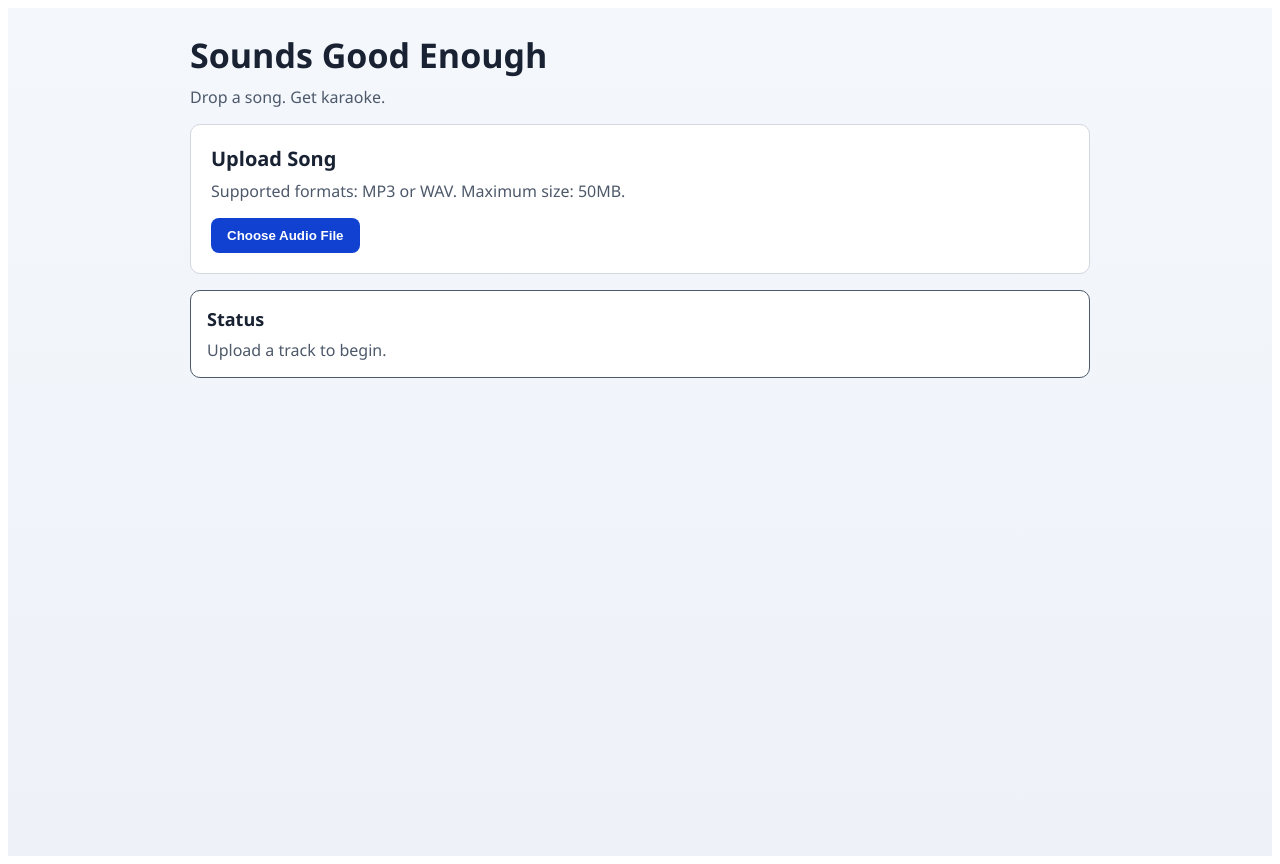
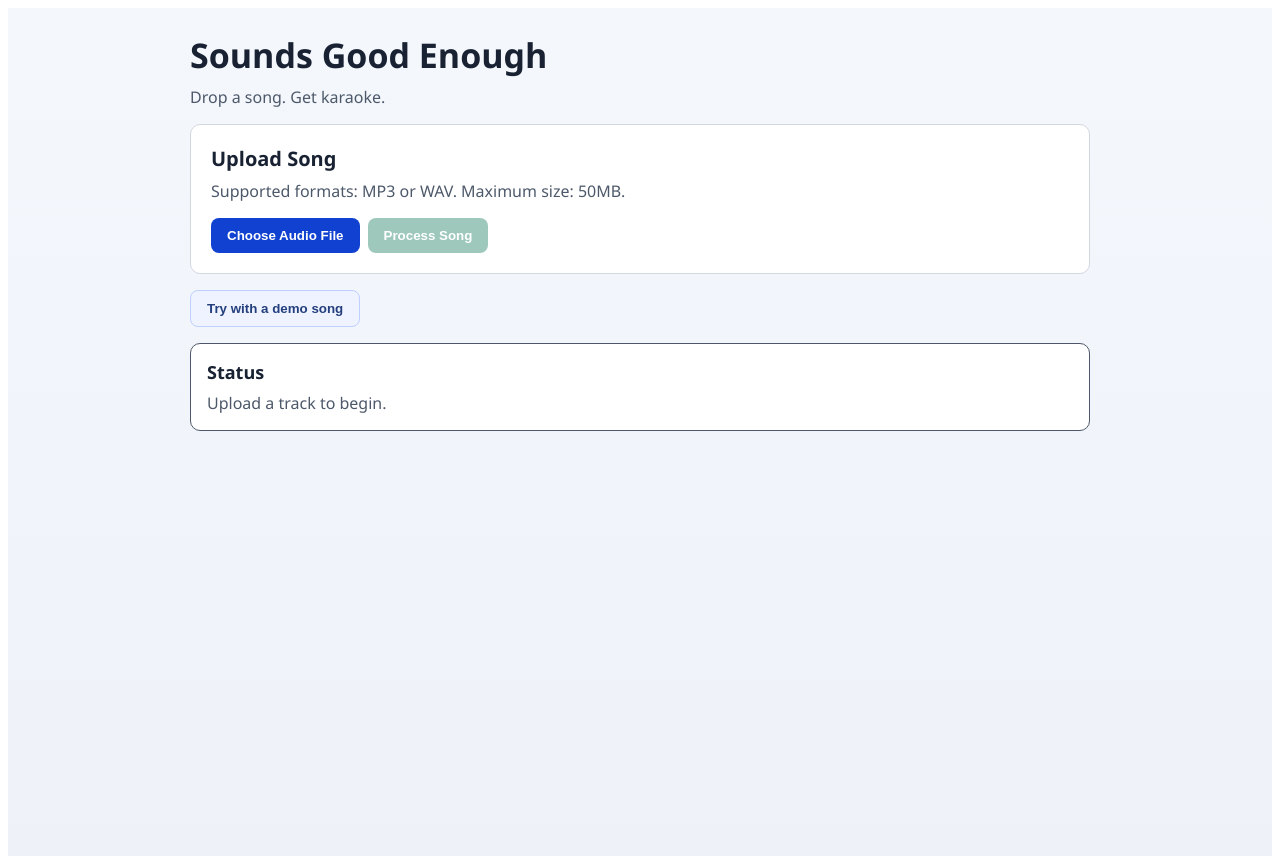
Before and after one commit to VianneyMI/tech_europe_paris_ai_hackathon, a React (Vite) app in the folder sounds_good_enough/frontend/: page / in a window 1280 px wide. Built offline with nearby package versions, Linux system fonts and the light colour scheme; no server answers.

Commit message:
Step 6: polish demo flow and upload UX

```diff
--- a/sounds_good_enough/frontend/src/App.tsx
+++ b/sounds_good_enough/frontend/src/App.tsx
@@ -1,7 +1,7 @@
 import { useState } from "react";
 import type { CSSProperties, JSX } from "react";
 import type { ProcessResponse } from "./api/client";
-import { processAudio } from "./api/client";
+import { fetchDemo, processAudio } from "./api/client";
 import ProcessingStatus from "./components/ProcessingStatus";
 import Results from "./components/Results";
 import UploadZone from "./components/UploadZone";
@@ -11,9 +11,15 @@ export default function App(): JSX.Element {
   const [message, setMessage] = useState<string>("Upload a track to begin.");
   const [result, setResult] = useState<ProcessResponse | null>(null);
 
+  const resetToIdle = (): void => {
+    setStatus("idle");
+    setMessage("Upload a track to begin.");
+    setResult(null);
+  };
+
   const handleSelectFile = async (file: File): Promise<void> => {
     setStatus("processing");
-    setMessage("Separating vocals and transcribing lyrics. This may take a minute.");
+    setMessage(`Processing ${file.name}. This may take a minute.`);
     setResult(null);
 
     try {
@@ -21,6 +27,23 @@ export default function App(): JSX.Element {
       setResult(payload);
       setStatus("done");
       setMessage("Processing completed.");
+    } catch (error) {
+      const detail = error instanceof Error ? error.message : "Unexpected error.";
+      setStatus("error");
+      setMessage(detail);
+    }
+  };
+
+  const handleTryDemo = async (): Promise<void> => {
+    setStatus("processing");
+    setMessage("Loading demo song...");
+    setResult(null);
+
+    try {
+      const payload = await fetchDemo();
+      setResult(payload);
+      setStatus("done");
+      setMessage("Demo loaded.");
     } catch (error) {
       const detail = error instanceof Error ? error.message : "Unexpected error.";
       setStatus("error");
@@ -36,14 +59,29 @@ export default function App(): JSX.Element {
           <p style={styles.subtitle}>Drop a song. Get karaoke.</p>
         </header>
         <UploadZone disabled={status === "processing"} onSelectFile={handleSelectFile} />
+        {status === "idle" ? (
+          <button type="button" style={styles.secondaryButton} onClick={handleTryDemo}>
+            Try with a demo song
+          </button>
+        ) : null}
         <ProcessingStatus status={status} message={message} />
+        {status === "error" ? (
+          <button type="button" style={styles.secondaryButton} onClick={resetToIdle}>
+            Try Again
+          </button>
+        ) : null}
         {result ? (
+          <>
             <Results
               lyrics={result.lyrics}
               timestamps={result.lyrics_with_timestamps}
               vocalsUrl={result.vocals_url}
               instrumentalUrl={result.instrumental_url}
             />
+            <button type="button" style={styles.primaryButton} onClick={resetToIdle}>
+              Process Another Song
+            </button>
+          </>
         ) : null}
       </div>
     </main>
@@ -73,4 +111,24 @@ const styles: Record<string, CSSProperties> = {
     margin: 0,
     color: "#4d596a",
   },
+  primaryButton: {
+    justifySelf: "start",
+    backgroundColor: "#1041d1",
+    color: "#fff",
+    border: 0,
+    borderRadius: 8,
+    padding: "10px 16px",
+    cursor: "pointer",
+    fontWeight: 600,
+  },
+  secondaryButton: {
+    justifySelf: "start",
+    backgroundColor: "#eef3ff",
+    color: "#243f7d",
+    border: "1px solid #bfd0ff",
+    borderRadius: 8,
+    padding: "10px 16px",
+    cursor: "pointer",
+    fontWeight: 600,
+  },
 };
--- a/sounds_good_enough/frontend/src/components/UploadZone.tsx
+++ b/sounds_good_enough/frontend/src/components/UploadZone.tsx
@@ -1,4 +1,5 @@
-import { useRef } from "react";
+import { useRef, useState } from "react";
+import type { DragEvent } from "react";
 import type { CSSProperties, JSX } from "react";
 
 interface UploadZoneProps {
@@ -7,9 +8,19 @@ interface UploadZoneProps {
 }
 
 const ACCEPTED_TYPES = ["audio/mpeg", "audio/wav", "audio/x-wav", "audio/mp3"];
+const MAX_BYTES = 50 * 1024 * 1024;
+
+function formatFileSize(bytes: number): string {
+  if (bytes < 1024 * 1024) {
+    return `${(bytes / 1024).toFixed(1)} KB`;
+  }
+  return `${(bytes / (1024 * 1024)).toFixed(1)} MB`;
+}
 
 export default function UploadZone({ disabled, onSelectFile }: UploadZoneProps): JSX.Element {
   const inputRef = useRef<HTMLInputElement | null>(null);
+  const [selectedFile, setSelectedFile] = useState<File | null>(null);
+  const [isDragOver, setIsDragOver] = useState<boolean>(false);
 
   const handleFiles = (fileList: FileList | null): void => {
     const file = fileList?.[0];
@@ -20,11 +31,69 @@ export default function UploadZone({ disabled, onSelectFile }: UploadZoneProps):
       window.alert("Please select an MP3 or WAV file.");
       return;
     }
-    onSelectFile(file);
+    if (file.size > MAX_BYTES) {
+      window.alert("File exceeds maximum size of 50MB.");
+      return;
+    }
+    setSelectedFile(file);
+  };
+
+  const handleDragOver = (event: DragEvent<HTMLElement>): void => {
+    event.preventDefault();
+    if (disabled) {
+      return;
+    }
+    setIsDragOver(true);
+  };
+
+  const handleDragEnter = (event: DragEvent<HTMLElement>): void => {
+    event.preventDefault();
+    if (disabled) {
+      return;
+    }
+    setIsDragOver(true);
+  };
+
+  const handleDragLeave = (event: DragEvent<HTMLElement>): void => {
+    event.preventDefault();
+    if (disabled) {
+      return;
+    }
+    const nextTarget = event.relatedTarget;
+    if (nextTarget instanceof Node && event.currentTarget.contains(nextTarget)) {
+      return;
+    }
+    setIsDragOver(false);
+  };
+
+  const handleDrop = (event: DragEvent<HTMLElement>): void => {
+    event.preventDefault();
+    if (disabled) {
+      return;
+    }
+    setIsDragOver(false);
+    handleFiles(event.dataTransfer.files);
+  };
+
+  const handleProcessClick = (): void => {
+    if (!selectedFile || disabled) {
+      return;
+    }
+    setSelectedFile(null);
+    onSelectFile(selectedFile);
   };
 
   return (
-    <section style={styles.wrapper}>
+    <section
+      style={{
+        ...styles.wrapper,
+        ...(isDragOver && !disabled ? styles.wrapperDragOver : null),
+      }}
+      onDragOver={handleDragOver}
+      onDragEnter={handleDragEnter}
+      onDragLeave={handleDragLeave}
+      onDrop={handleDrop}
+    >
       <h2 style={styles.heading}>Upload Song</h2>
       <p style={styles.description}>Supported formats: MP3 or WAV. Maximum size: 50MB.</p>
       <input
@@ -43,6 +112,19 @@ export default function UploadZone({ disabled, onSelectFile }: UploadZoneProps):
       >
         Choose Audio File
       </button>
+      {selectedFile ? (
+        <p style={styles.fileInfo}>
+          {selectedFile.name} - {formatFileSize(selectedFile.size)}
+        </p>
+      ) : null}
+      <button
+        type="button"
+        disabled={disabled || selectedFile === null}
+        style={disabled || selectedFile === null ? styles.processButtonDisabled : styles.processButton}
+        onClick={handleProcessClick}
+      >
+        Process Song
+      </button>
     </section>
   );
 }
@@ -53,6 +135,11 @@ const styles: Record<string, CSSProperties> = {
     borderRadius: 10,
     padding: 20,
     backgroundColor: "#ffffff",
+    transition: "border-color 120ms ease, background-color 120ms ease",
+  },
+  wrapperDragOver: {
+    borderColor: "#3f6ce5",
+    backgroundColor: "#f3f7ff",
   },
   heading: {
     margin: "0 0 8px",
@@ -70,6 +157,7 @@ const styles: Record<string, CSSProperties> = {
     padding: "10px 16px",
     cursor: "pointer",
     fontWeight: 600,
+    marginRight: 8,
   },
   buttonDisabled: {
     backgroundColor: "#98a8ce",
@@ -79,5 +167,29 @@ const styles: Record<string, CSSProperties> = {
     padding: "10px 16px",
     cursor: "not-allowed",
     fontWeight: 600,
+    marginRight: 8,
+  },
+  processButton: {
+    backgroundColor: "#0d7f5f",
+    color: "#fff",
+    border: 0,
+    borderRadius: 8,
+    padding: "10px 16px",
+    cursor: "pointer",
+    fontWeight: 600,
+  },
+  processButtonDisabled: {
+    backgroundColor: "#9ec8bc",
+    color: "#fff",
+    border: 0,
+    borderRadius: 8,
+    padding: "10px 16px",
+    cursor: "not-allowed",
+    fontWeight: 600,
+  },
+  fileInfo: {
+    margin: "14px 0 10px",
+    color: "#2f3b52",
+    fontWeight: 600,
   },
 };
```
Lines whose indentation alone changed are shown as unchanged.
